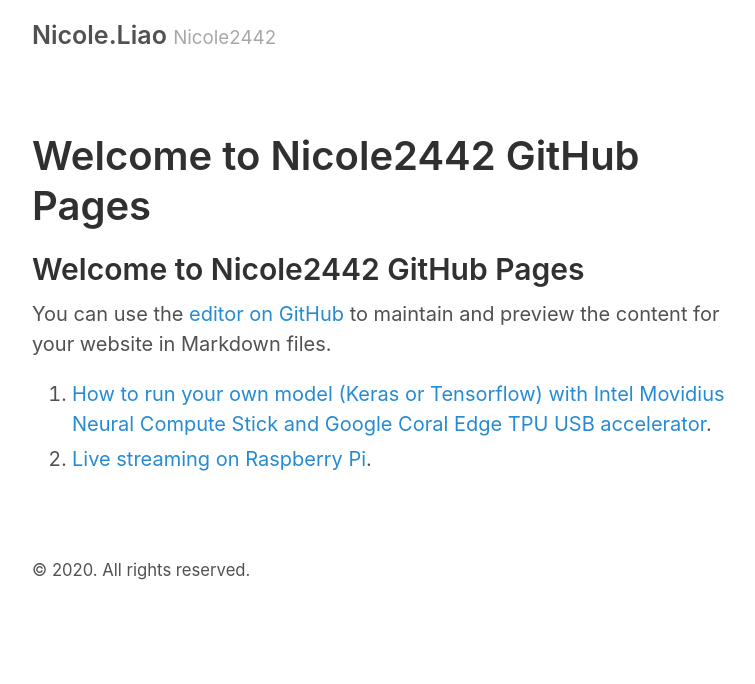
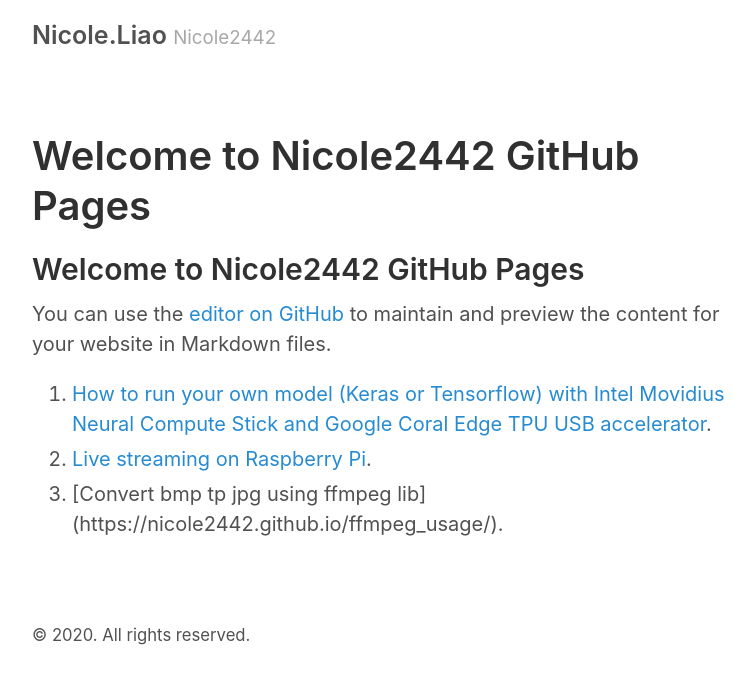
Before and after one commit to Nicole2442/Nicole2442.github.io, a Jekyll site: the page built from index.md, in a window 1280 px wide. Shown: the top 684 px of the page, without its empty margins (258-1013 px from the left). Built offline with Jekyll 4.4.1, drawn with Linux system fonts in a browser that asks for light colours; our own code applies the rules of GitHub Pages for plain Markdown files; the list of posts is cut into pages by our own code.

Commit message:
Update index.md

```diff
--- a/index.md
+++ b/index.md
@@ -4,3 +4,4 @@ You can use the [editor on GitHub](https://github.com/Nicole2442/Nicole2442.gith
 
 1. [How to run your own model (Keras or Tensorflow) with Intel Movidius Neural Compute Stick and Google Coral Edge TPU USB accelerator](https://nicole2442.github.io/Edge-Computing/).
 2. [Live streaming on Raspberry Pi](https://nicole2442.github.io/Raspberry_pi_live/).
+3. [Convert bmp tp jpg using ffmpeg lib] (https://nicole2442.github.io/ffmpeg_usage/).
```
